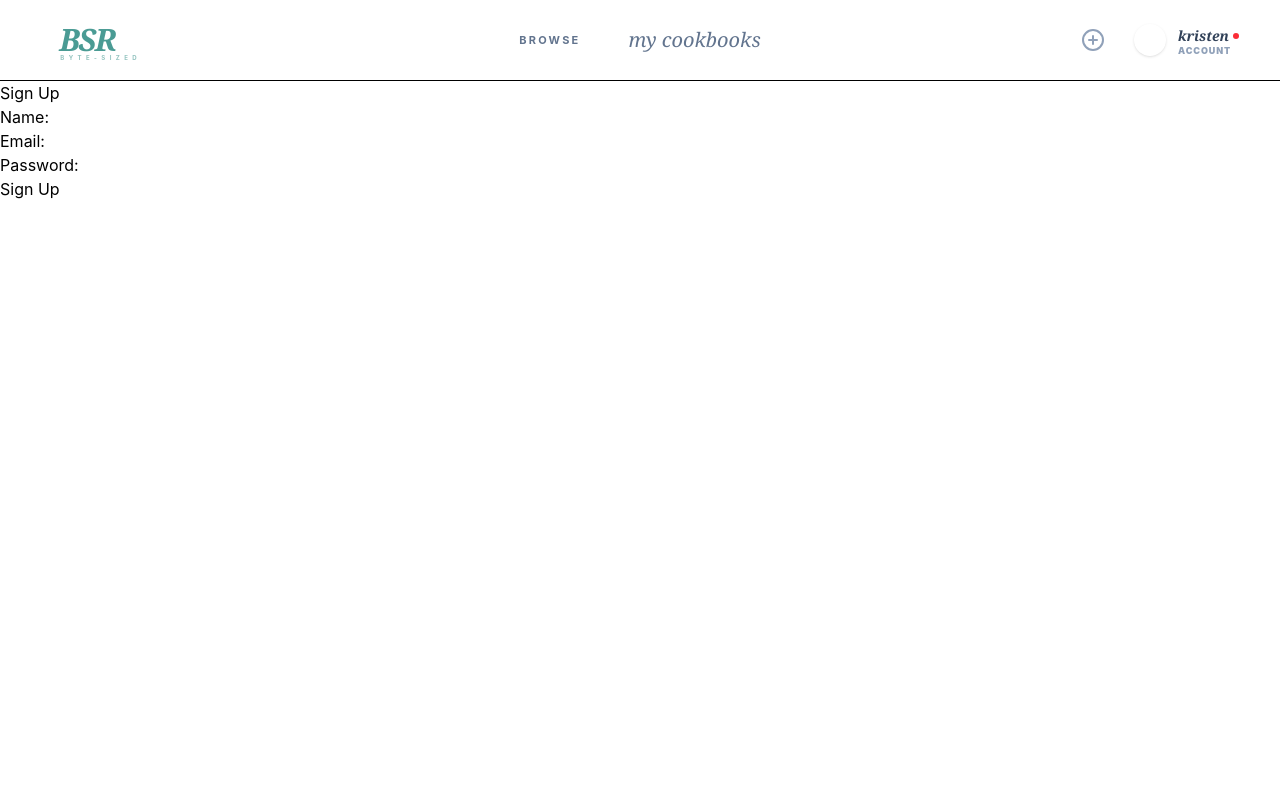
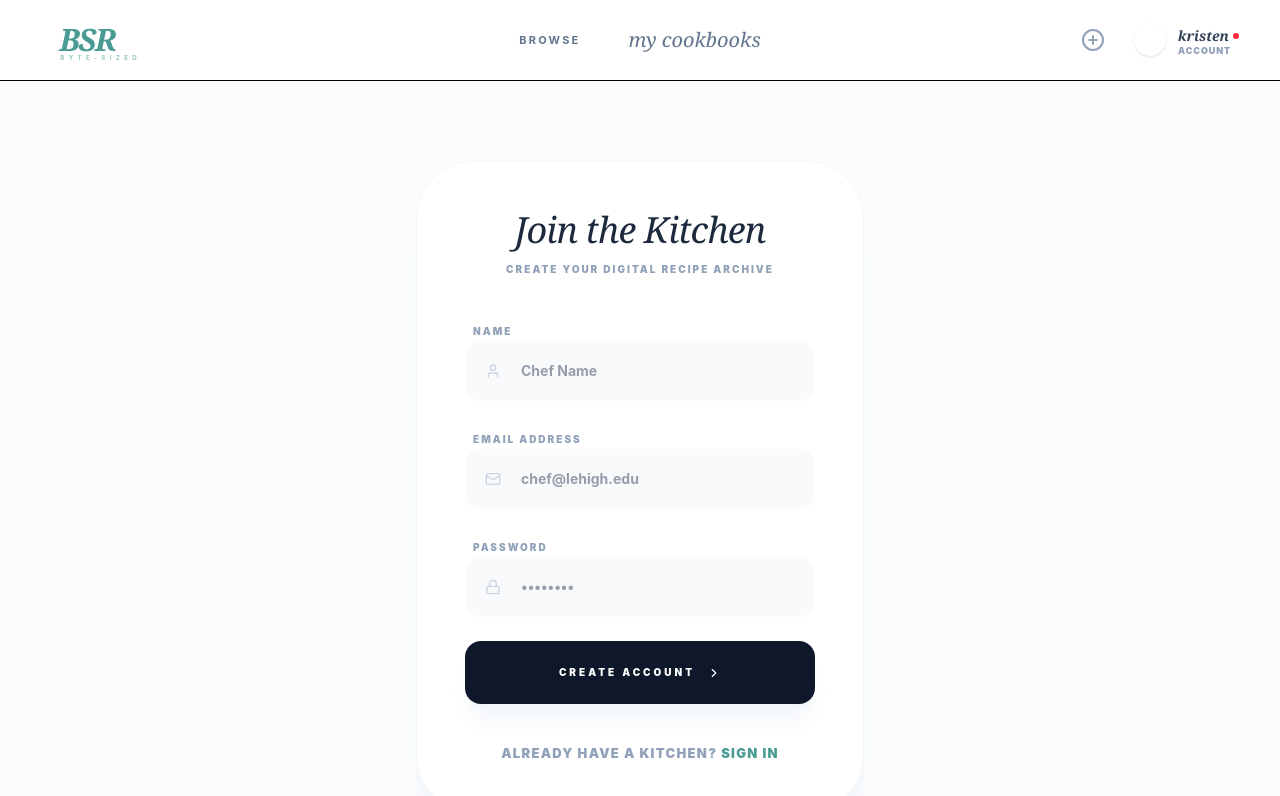
Before and after one commit to rth227/cse264final-bytesizedrecipies, a Next.js app: page /signup in a window 1280 px wide. Shown: the top 796 px of the page. Built offline with nearby package versions, Linux system fonts and the light colour scheme.

Commit message:
signup page

```diff
--- a/app/signup/page.tsx
+++ b/app/signup/page.tsx
@@ -1,10 +1,11 @@
 // sign up page
-// UI NEEDS TO BE REDONE
-
 'use client';
 
 import { useState } from 'react';
 import { useRouter } from 'next/navigation';
+import { motion } from 'framer-motion';
+import { User, Mail, Lock, ChevronRight, Utensils, AlertCircle } from 'lucide-react';
+import Link from 'next/link';
 
 export default function SignupPage() {
   const [name, setName] = useState('');
@@ -36,24 +37,95 @@ export default function SignupPage() {
   }
 
   return (
-    <div>
-      <h1>Sign Up</h1>
-      <form onSubmit={handleSubmit}>
-        <div>
-          <label>Name:</label>
-          <input type="text" value={name} onChange={(e) => setName(e.target.value)} />
+    <div className="min-h-screen bg-slate-50/50 flex items-center justify-center px-6 py-20">
+      <motion.div
+        initial={{ opacity: 0, y: 20 }}
+        animate={{ opacity: 1, y: 0 }}
+        className="max-w-md w-full bg-white rounded-[3.5rem] p-12 shadow-xl shadow-slate-100 border border-slate-100"
+      >
+        {/* header */}
+        <div className="flex flex-col items-center mb-10 text-center">
+          <h1 className="text-4xl font-serif italic text-slate-800 tracking-tight">Join the Kitchen</h1>
+          <p className="text-slate-400 mt-3 text-[10px] font-black uppercase tracking-[0.2em]">Create your digital recipe archive</p>
         </div>
-        <div>
-          <label>Email:</label>
-          <input type="email" value={email} onChange={(e) => setEmail(e.target.value)} required/>
+
+        <form onSubmit={handleSubmit} className="space-y-6">
+          {/* input name */}
+          <div className="space-y-2">
+            <label className="text-[10px] font-black uppercase tracking-[0.2em] text-slate-400 ml-2">Name</label>
+            <div className="relative">
+              <User className="absolute left-5 top-1/2 -translate-y-1/2 h-4 w-4 text-slate-300" />
+              <input
+                type="text"
+                value={name}
+                onChange={(e) => setName(e.target.value)}
+                placeholder="Chef Name"
+                className="w-full pl-14 pr-6 py-5 rounded-2xl bg-slate-50 border-none text-sm font-bold text-slate-700 outline-none focus:ring-2 focus:ring-[#4A9B94]/10 transition-all"
+              />
+            </div>
+          </div>
+
+          {/* input email */}
+          <div className="space-y-2">
+            <label className="text-[10px] font-black uppercase tracking-[0.2em] text-slate-400 ml-2">Email Address</label>
+            <div className="relative">
+              <Mail className="absolute left-5 top-1/2 -translate-y-1/2 h-4 w-4 text-slate-300" />
+              <input
+                required
+                type="email"
+                value={email}
+                onChange={(e) => setEmail(e.target.value)}
+                placeholder="chef@lehigh.edu"
+                className="w-full pl-14 pr-6 py-5 rounded-2xl bg-slate-50 border-none text-sm font-bold text-slate-700 outline-none focus:ring-2 focus:ring-[#4A9B94]/10 transition-all"
+              />
+            </div>
+          </div>
+
+          {/* input pw */}
+          <div className="space-y-2">
+            <label className="text-[10px] font-black uppercase tracking-[0.2em] text-slate-400 ml-2">Password</label>
+            <div className="relative">
+              <Lock className="absolute left-5 top-1/2 -translate-y-1/2 h-4 w-4 text-slate-300" />
+              <input
+                required
+                type="password"
+                value={password}
+                onChange={(e) => setPassword(e.target.value)}
+                placeholder="••••••••"
+                className="w-full pl-14 pr-6 py-5 rounded-2xl bg-slate-50 border-none text-sm font-bold text-slate-700 outline-none focus:ring-2 focus:ring-[#4A9B94]/10 transition-all"
+              />
+            </div>
+          </div>
+
+          {/* error */}
+          {error && (
+            <motion.div
+              initial={{ opacity: 0, x: -10 }}
+              animate={{ opacity: 1, x: 0 }}
+              className="flex items-center gap-2 text-red-500 bg-red-50 p-4 rounded-xl text-[10px] font-bold uppercase tracking-wider"
+            >
+              <AlertCircle size={14} />
+              {error}
+            </motion.div>
+          )}
+
+          {/* submit */}
+          <button
+            type="submit"
+            className="w-full bg-slate-900 text-white py-6 rounded-2xl font-black uppercase tracking-[0.3em] text-[10px] hover:bg-[#4A9B94] transition-all flex items-center justify-center gap-3 shadow-xl shadow-slate-100 group"
+          >
+            Create Account
+            <ChevronRight size={14} className="transition-transform group-hover:translate-x-1" />
+          </button>
+        </form>
+
+        <div className="mt-10 text-center">
+          <p className="text-slate-400 text-[13px] font-black uppercase tracking-widest">
+            Already have a kitchen? {' '}
+            <Link href="/login" className="text-[#4A9B94] hover:underline">Sign In</Link>
+          </p>
         </div>
-        <div>
-          <label>Password:</label>
-          <input type="password" value={password} onChange={(e) => setPassword(e.target.value)} required />
-        </div>
-        <button type="submit">Sign Up</button>
-        {error && <p style={{ color: 'red' }}>{error}</p>}
-      </form>
+      </motion.div>
     </div>
   );
 }
```
